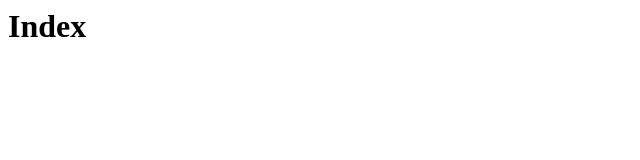
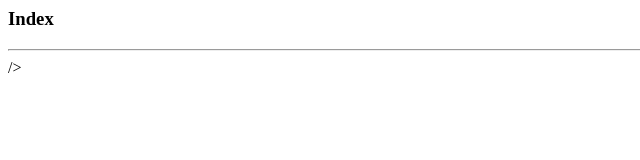
Before and after one commit to taeho-lee/anchorpoint-ccn, a plain HTML site: page index.html in a window 1280 px wide. Shown: the whole page, without its empty margins (0-640 px from the left). Drawn offline with Linux system fonts and the light colour scheme.

Commit message:
adding hr

```diff
--- a/index.html
+++ b/index.html
@@ -1,5 +1,5 @@
 <html>
 <body>
-	<h1>Index</h1>
+	<h3>Index</h3><hr>/>
 </body>
 </html>
```
